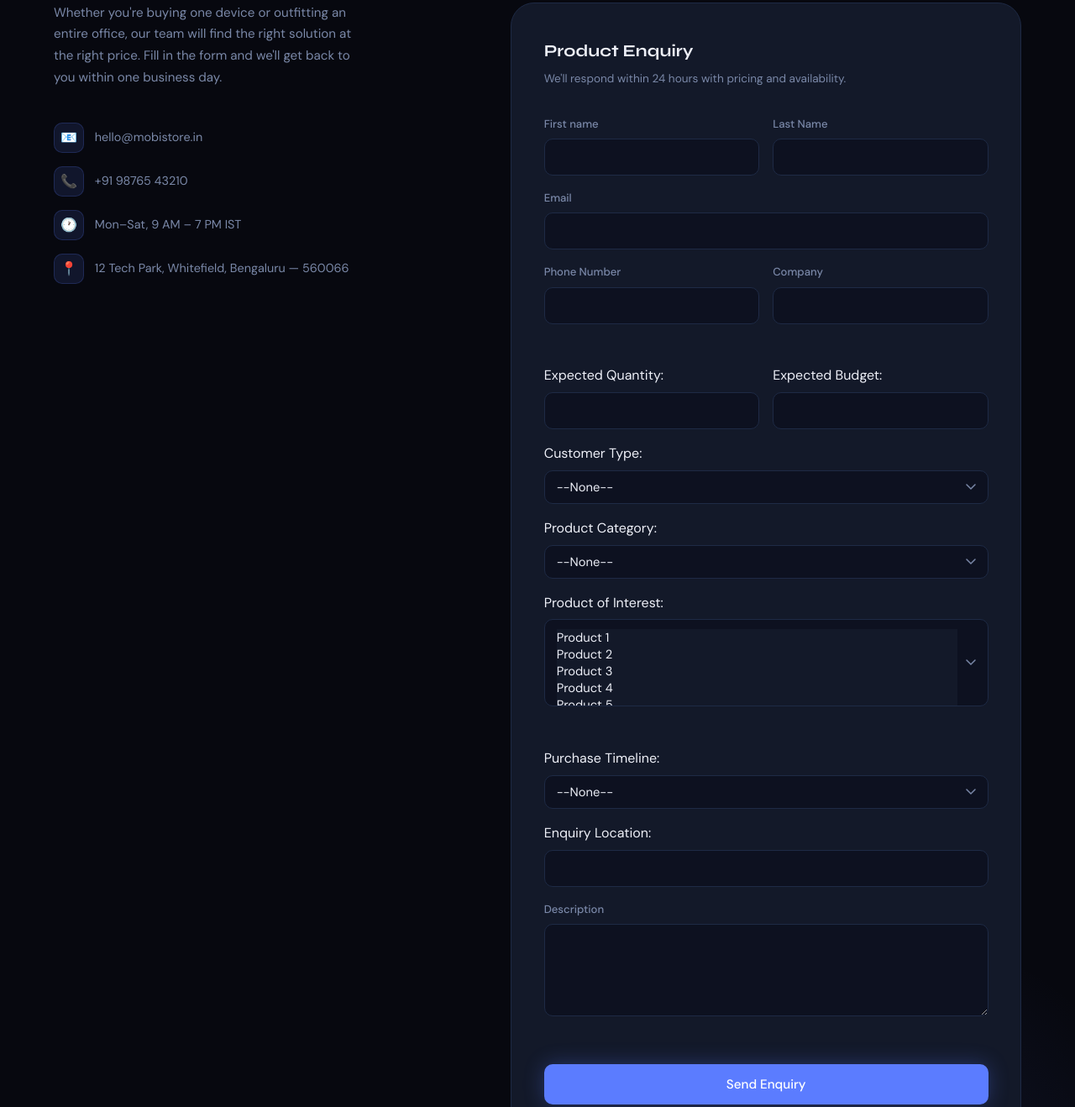
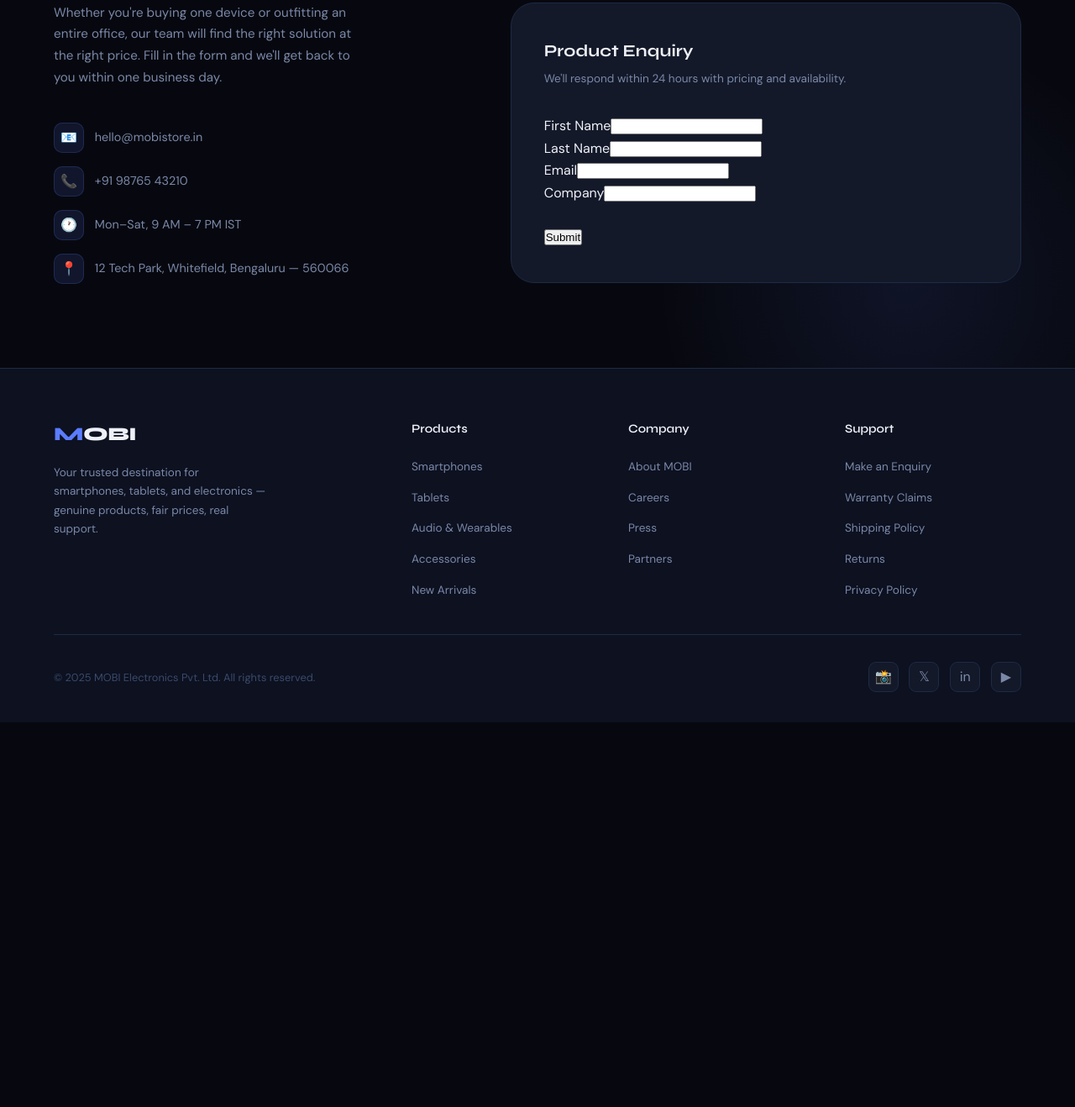
Before and after one commit to Niraj6295/MOBI, a plain HTML site: page index.html in a window 1280 px wide. Shown: the part 3597-4915 px from the top of the page at 84% size. After the commit the page ends 4457 px from the top, so only its background shows below. Drawn offline with Linux system fonts and the light colour scheme.

Commit message:
Refactor enquiry form structure and inputs
Updated form structure and added necessary input fields for user enquiry.

```diff
--- a/index.html
+++ b/index.html
@@ -933,102 +933,45 @@
 
 <!-- --------------------------------------------------------------------------------- -->
 
-      <form id="enquiryForm" action="https://webto.salesforce.com/servlet/servlet.WebToLead?encoding=UTF-8&orgId=00Dg700000QpdQA" method="POST">
+      <!--  ----------------------------------------------------------------------  -->
+<!--  NOTE: Please add the following <META> element to your page <HEAD>.      -->
+<!--  If necessary, please modify the charset parameter to specify the        -->
+<!--  character set of your HTML page.                                        -->
+<!--  ----------------------------------------------------------------------  -->
 
-        <input type=hidden name="oid" value="00Dg700000QpdQA">
-        <input type=hidden name="retURL" value="https://niraj6295.github.io/MOBI/#enquire">
-        <!-- Fixed Value for lead_source -->
-        <input type="hidden" id="lead_source" name="lead_source" value="Web" />
+<META HTTP-EQUIV="Content-type" CONTENT="text/html; charset=UTF-8">
 
-        <div class="form-row">
-          <div class="form-field">
-            <label for="first_name">First name</label>
-            <input  id="first_name" maxlength="40" name="first_name" size="20" type="text" />
-          </div>
-          <div class="form-field">
-            <label for="last_name">Last Name</label>
-            <input  id="last_name" maxlength="80" name="last_name" size="20" type="text" required />
-          </div>
-        </div>
+<!--  ----------------------------------------------------------------------  -->
+<!--  NOTE: Please add the following <FORM> element to your page.             -->
+<!--  ----------------------------------------------------------------------  -->
 
-        <div class="form-field">
-          <label for="email">Email</label>
-          <input  id="email" maxlength="80" name="email" size="20" type="text" />
-        </div>
+<form action="https://webto.salesforce.com/servlet/servlet.WebToLead?encoding=UTF-8&orgId=00Dg700000QpdQA" method="POST">
 
-        <div class="form-row">
-          <div class="form-field">
-            <label for="phone">Phone Number</label>
-            <input  id="phone" maxlength="40" name="phone" size="20" type="text" /><br>
-          </div>
-          <div class="form-field">
-            <label for="company">Company</label >
-            <input  id="company" maxlength="40" name="company" size="20" type="text" required/>
-          </div>
-        </div>
-        <div class="form-row">
-          <div class="form-field">Expected Quantity:
-            <input  id="00Ng700001Vw2rv" name="00Ng700001Vw2rv" size="20" type="text" />
-          </div>
+<input type=hidden name="oid" value="00Dg700000QpdQA">
+<input type=hidden name="retURL" value="http://">
 
-          <div class="form-field">Expected Budget:
-            <input  id="00Ng700001VjAsA" name="00Ng700001VjAsA" size="20" type="text" />
-          </div>
-        </div>
+<!--  ----------------------------------------------------------------------  -->
+<!--  NOTE: These fields are optional debugging elements. Please uncomment    -->
+<!--  these lines if you wish to test in debug mode.                          -->
+<!--  <input type="hidden" name="debug" value=1>                              -->
+<!--  <input type="hidden" name="debugEmail"                                  -->
+<!--  value="nirajksingh@dccglobal.in">                                       -->
+<!--  ----------------------------------------------------------------------  -->
 
-        <div class="form-field">Customer Type:
-          <select  id="00Ng700001Vvycz" name="00Ng700001Vvycz" title="Customer Type">
-            <option value="">--None--</option>
-            <option value="Distributor">Distributor</option>
-            <option value="Retailer">Retailer</option>
-            <option value="Corporate Buyer">Corporate Buyer</option>
-            <option value="Individual Customer">Individual Customer</option>
-          </select>
-        </div>
-        <div class="form-field">Product Category:
-          <select  id="00Ng700001Vw1Kj" name="00Ng700001Vw1Kj" title="Product Category">
-            <option value="">--None--</option>
-            <option value="Mobile">Mobile</option>
-            <option value="Laptop">Laptop</option>
-            <option value="Smart Watch">Smart Watch</option>
-            <option value="Others">Others</option>
-          </select>
-        </div>
+<label for="first_name">First Name</label><input  id="first_name" maxlength="40" name="first_name" size="20" type="text" /><br>
 
-        <div class="form-field">Product of Interest:
-          <select  id="00Ng700001Vw3BF" multiple="multiple" name="00Ng700001Vw3BF" title="Product of Interest">
-            <option value="Product 1">Product 1</option>
-            <option value="Product 2">Product 2</option>
-            <option value="Product 3">Product 3</option>
-            <option value="Product 4">Product 4</option>
-            <option value="Product 5">Product 5</option>
-          </select><br>
+<label for="last_name">Last Name</label><input  id="last_name" maxlength="80" name="last_name" size="20" type="text" /><br>
 
-        </div>
+<label for="email">Email</label><input  id="email" maxlength="80" name="email" size="20" type="text" /><br>
 
-        <div class="form-field">Purchase Timeline:
-          <select  id="00Ng700001Vw16o" name="00Ng700001Vw16o" title="Purchase Timeline">
-            <option value="">--None--</option>
-            <option value="Immediately">Immediately</option>
-            <option value="Within 15 Days">Within 15 Days</option>
-            <option value="Within 30 Days">Within 30 Days</option>
-            <option value="Within 3 Months">Within 3 Months</option>
-            <option value="Just Exploring">Just Exploring</option>
-          </select>
-        </div>
+<label for="company">Company</label><input  id="company" maxlength="40" name="company" size="20" type="text" /><br>
 
-        <div class="form-field">Enquiry Location:
-          <input  id="00Ng700001VvxIs" maxlength="100" name="00Ng700001VvxIs" size="20" type="text" />
-        </div>
+<input type="hidden"  id="lead_source" name="lead_source" value="Web" /><br>
 
-        <div class="form-field">
-          <label for="description">Description</label>
-          <textarea name="description"></textarea><br>
-        </div>
+<input type="submit" name="submit">
 
-        <button name="submit" type="submit" class="form-submit">Send Enquiry</button>
-        <p class="form-privacy">Your details are used only to respond to your enquiry. We never share your information with third parties.</p>
-      </form>
+</form>
+
 <!-- --------------------------------------------------------------------------------- -->
 
     </div>
```
